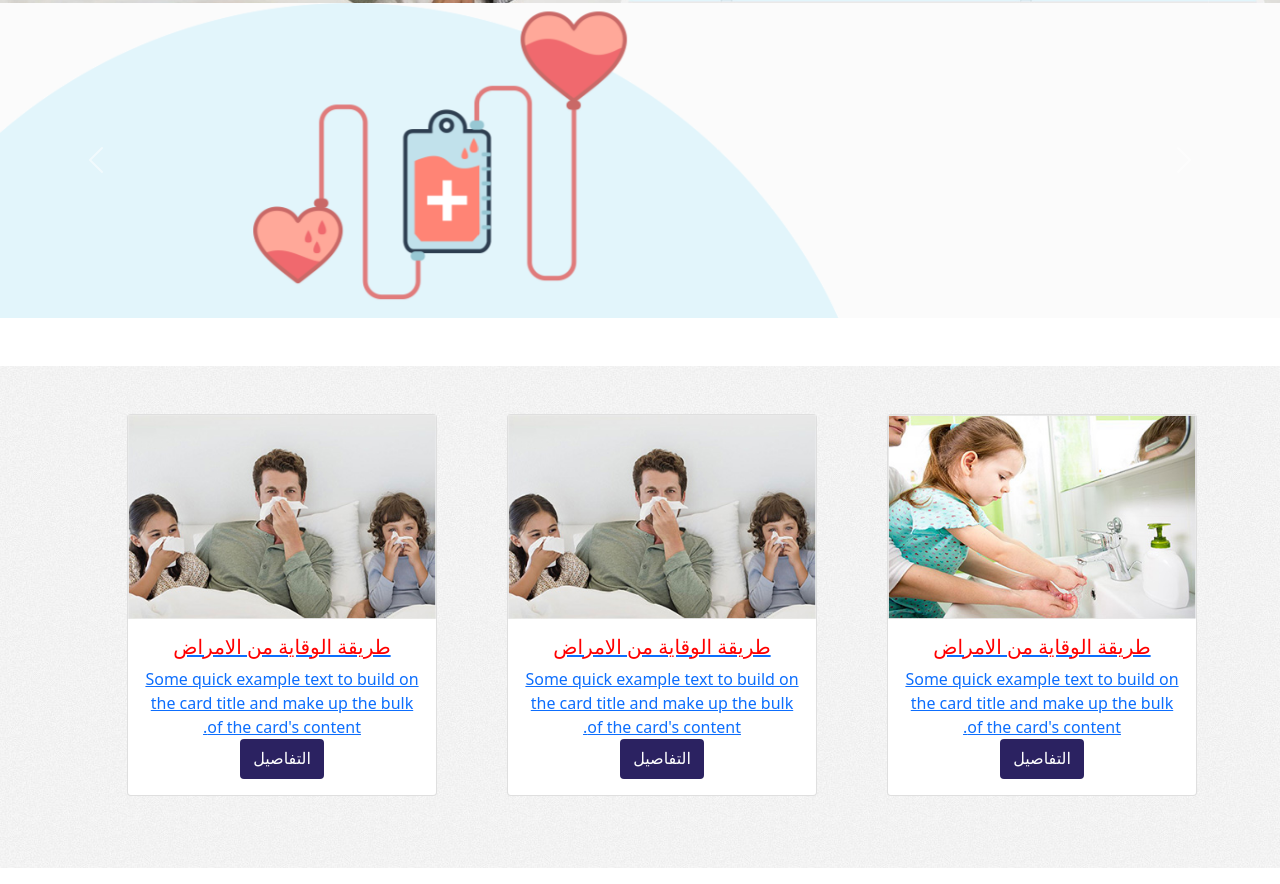
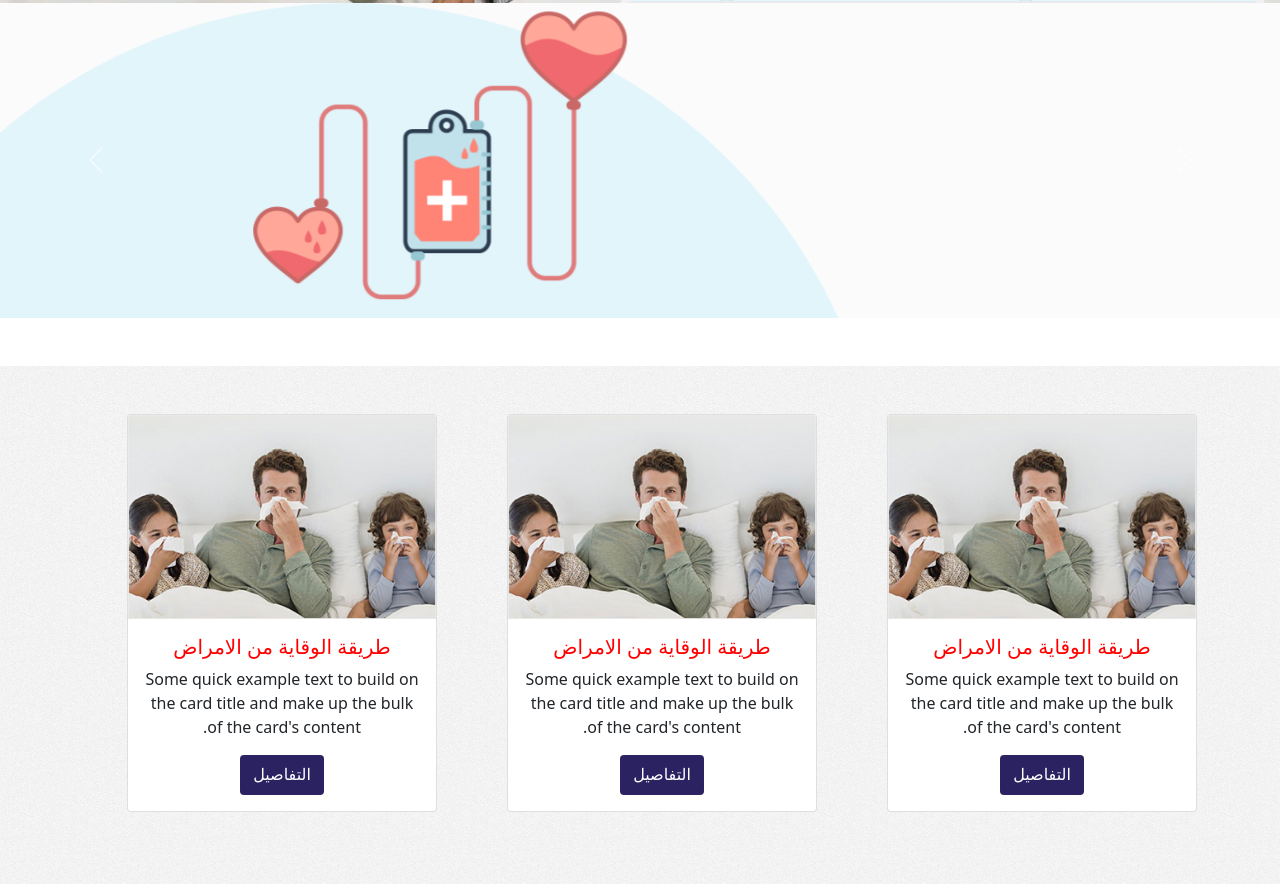
Before and after one commit to mohamedhamednour/booldsitee, a plain HTML site: page index.html in a window 1280 px wide. Shown: the part 538-1422 px from the top of the page. Drawn offline with nearby package versions, Linux system fonts and the light colour scheme.

Commit message:
6 commit

```diff
--- a/assets/css/style.css
+++ b/assets/css/style.css
@@ -21,3 +21,6 @@ height: 40px;
 .card-title{
     color:red
 }
+.card-title:hover{
+    text-decoration: none;
+}
--- a/index.html
+++ b/index.html
@@ -116,20 +116,7 @@
       <div class="col-lg-4 col-md-6 ">
 
         <div class="card text-center mt-4">
-          <a href="#">
-            <div class="text-center d-flex justify-content-center">
-              <img class="w-100 srcl" src="assets/imgs/p1.jpg">
-            </div>
-            <div class="card-body">
-              <h5 class="card-title">طريقة الوقاية من الامراض</h5>
-              <p class="card-text">Some quick example text to build on the card title and make up the bulk of the card's content.</p>
-              <a href="#" class="btn  rcol"> <P style="color:white">التفاصيل</P> </a>
-        </div>
-      </div>
-      </div> <div class="col-lg-4 col-md-6 ">
-
-        <div class="card text-center mt-4">
-          <a href="#">
+          <a href="#"></a>
             <div class="text-center d-flex justify-content-center">
               <img class="w-100 srcl" src="assets/imgs/p2.jpg">
             </div>
@@ -143,7 +130,21 @@
       <div class="col-lg-4 col-md-6 ">
 
         <div class="card text-center mt-4">
-          <a href="#">
+          <a href="#"></a>
+            <div class="text-center d-flex justify-content-center">
+              <img class="w-100 srcl" src="assets/imgs/p2.jpg">
+            </div>
+            <div class="card-body">
+              <h5 class="card-title">طريقة الوقاية من الامراض</h5>
+              <p class="card-text">Some quick example text to build on the card title and make up the bulk of the card's content.</p>
+              <a href="#" class="btn  rcol"> <P style="color:white">التفاصيل</P> </a>
+        </div>
+      </div>
+      </div>
+      <div class="col-lg-4 col-md-6 ">
+
+        <div class="card text-center mt-4">
+          <a href="#"></a>
             <div class="text-center d-flex justify-content-center">
               <img class="w-100 srcl" src="assets/imgs/p2.jpg">
             </div>
```
